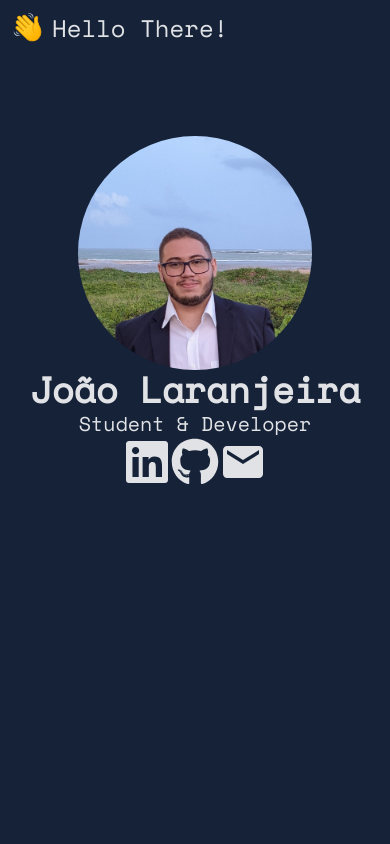
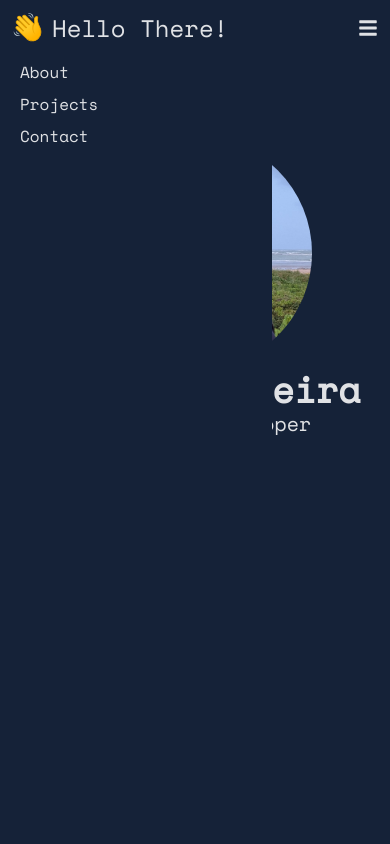
Before and after one commit to jpclrocha/portfolio, a React (Vite) app: page / in a window 390 px wide. Shown: the top 844 px of the page. Built offline with nearby package versions, Linux system fonts and the light colour scheme.

Commit message:
Navbar for mobile devices

```diff
--- a/index.html
+++ b/index.html
@@ -24,7 +24,7 @@
   <link rel="stylesheet" href="https://cdn.jsdelivr.net/gh/devicons/devicon@v2.15.1/devicon.min.css">
 </head>
 
-<body class="bg-deep-blue font-space text-deep-grey">
+<body class="bg-deep-blue font-space text-deep-grey overflow-auto">
   <div id="root"></div>
   <script type="module" src="/src/main.jsx"></script>
 </body>
--- a/src/Components/Navbar/Navbar.jsx
+++ b/src/Components/Navbar/Navbar.jsx
@@ -1,21 +1,34 @@
+import { useState } from 'react'
+import { FaBars } from 'react-icons/fa'
 import { Link } from 'react-scroll'
 import WavingHand from './WavingHand'
 
 export default function Navbar() {
 	const navbarLinks = [
-		{ text: 'About Me', href: 'about' },
+		{ text: 'About', href: 'about' },
 		{ text: 'Projects', href: 'projects' },
 		{ text: 'Contact', href: 'contact' },
 	]
+
+	const [open, setOpen] = useState(true)
+	const toggleNavbar = () => {
+		setOpen(!open)
+	}
+
+	const close = () => {
+		setOpen(false)
+	}
+
 	return (
-		<nav className='bg-deep-blue sticky top-0 w-full p-3 inline-flex h-fit items-center justify-between lg:px-12'>
+		<nav className='bg-deep-blue flex flex-wrap sticky top-0 w-full h-fit p-3 items-center justify-between sm:inline-flex lg:px-12'>
 			<Link
 				to='home'
-				className='inline-flex items-center cursor-pointer'
+				className='inline-flex items-center cursor-pointer w-fit h-fit'
 				spy
 				smooth
 				offset={-70}
 				duration={500}
+				onClick={close}
 			>
 				<WavingHand />
 				<h1 className='pl-2 text-2xl sm:text-lg lg:text-2xl'>
@@ -23,19 +36,35 @@ export default function Navbar() {
 				</h1>
 			</Link>
 
-			<ul className='hidden sm:inline-flex w-1/2 h-8 items-center justify-evenly'>
+			<button onClick={toggleNavbar} className='sm:hidden'>
+				<FaBars size={20} />
+			</button>
+
+			<ul
+				className={`bg-deep-blue ${
+					open ? 'w-2/3' : 'w-0'
+				} flex flex-col top-14 absolute h-screen duration-300 sm:inline-flex sm:items-center sm:justify-evenly sm:mt-0 sm:w-1/2 sm:h-8 sm:relative sm:flex-row sm:top-0`}
+			>
 				{navbarLinks.map((item) => (
+					<div
+						key={item.text}
+						className={`${
+							open ? 'flex' : 'hidden'
+						} flex-nowrap w-fit `}
+					>
 						<Link
 							key={item.text}
-						className='text-2xl m-2 cursor-pointer sm:w-fit sm:text-lg lg:text-2xl'
+							className='m-2 cursor-pointer w-fit h-fit sm:flex sm:text-lg lg:text-2xl'
 							to={item.href}
 							spy
 							smooth
 							offset={-70}
 							duration={500}
+							onClick={toggleNavbar}
 						>
 							{item.text}
 						</Link>
+					</div>
 				))}
 			</ul>
 		</nav>
--- a/src/reset.css
+++ b/src/reset.css
@@ -6,6 +6,12 @@
 @tailwind base;
 @tailwind components;
 @tailwind utilities;
+
+@layer components {
+	.active {
+		width: 300px !important;
+	}
+}
 
 html,
 body,
```
Lines whose indentation alone changed are shown as unchanged.
